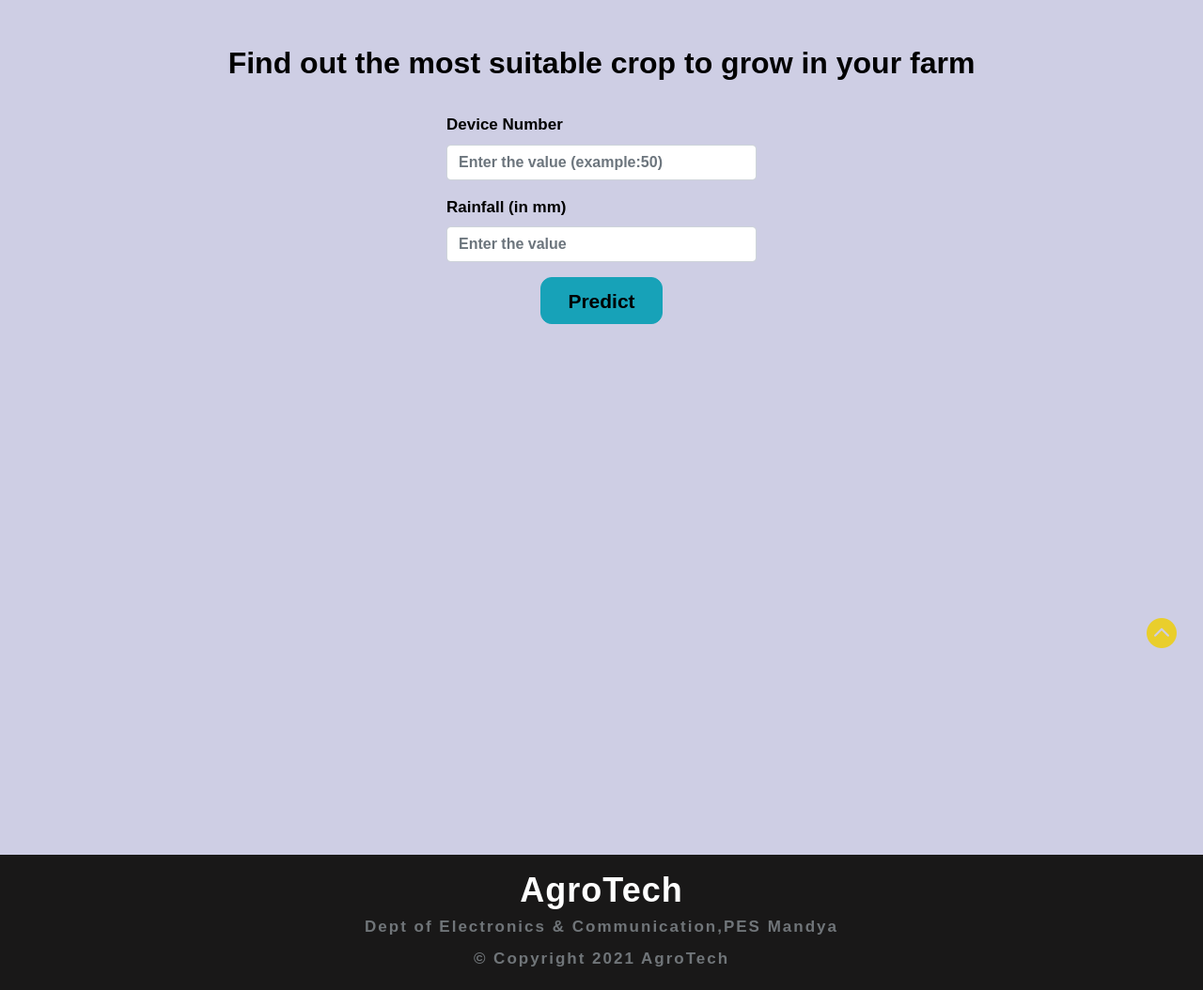
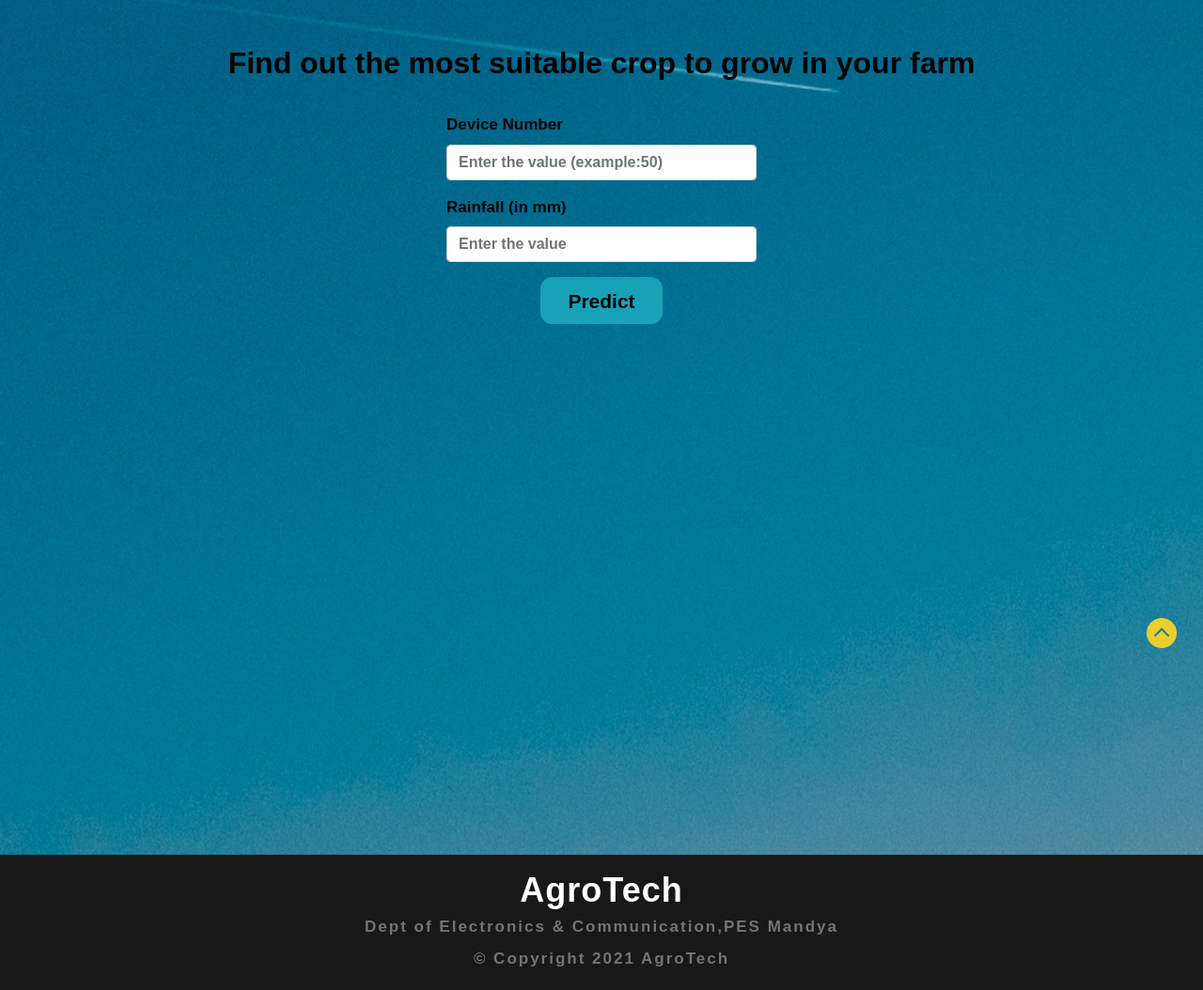
Before and after one commit to amrutha-somayaji/agrotechV5, a Flask app: page /crop-recommend in a window 1280 px wide. Shown: the part 76-1130 px from the top of the page at 94% size. Run offline with Flask 2, Linux system fonts and the light colour scheme; parts of the project's set-up code (start-up, migrations or seed data) failed here and were passed over; some libraries are stand-ins or nearby versions; some web fonts are replaced.

Commit message:
trying the background

```diff
--- a/templates/crop.html
+++ b/templates/crop.html
@@ -2,6 +2,7 @@
 
 <style>
   html body {
+    background-image: url("./images/back.jpg");
     background-color: rgb(206, 206, 228);
   }
 </style>
```
Also changed, not shown: static/images/back.jpg (renamed from static/images/farm_background_1.jpg).
